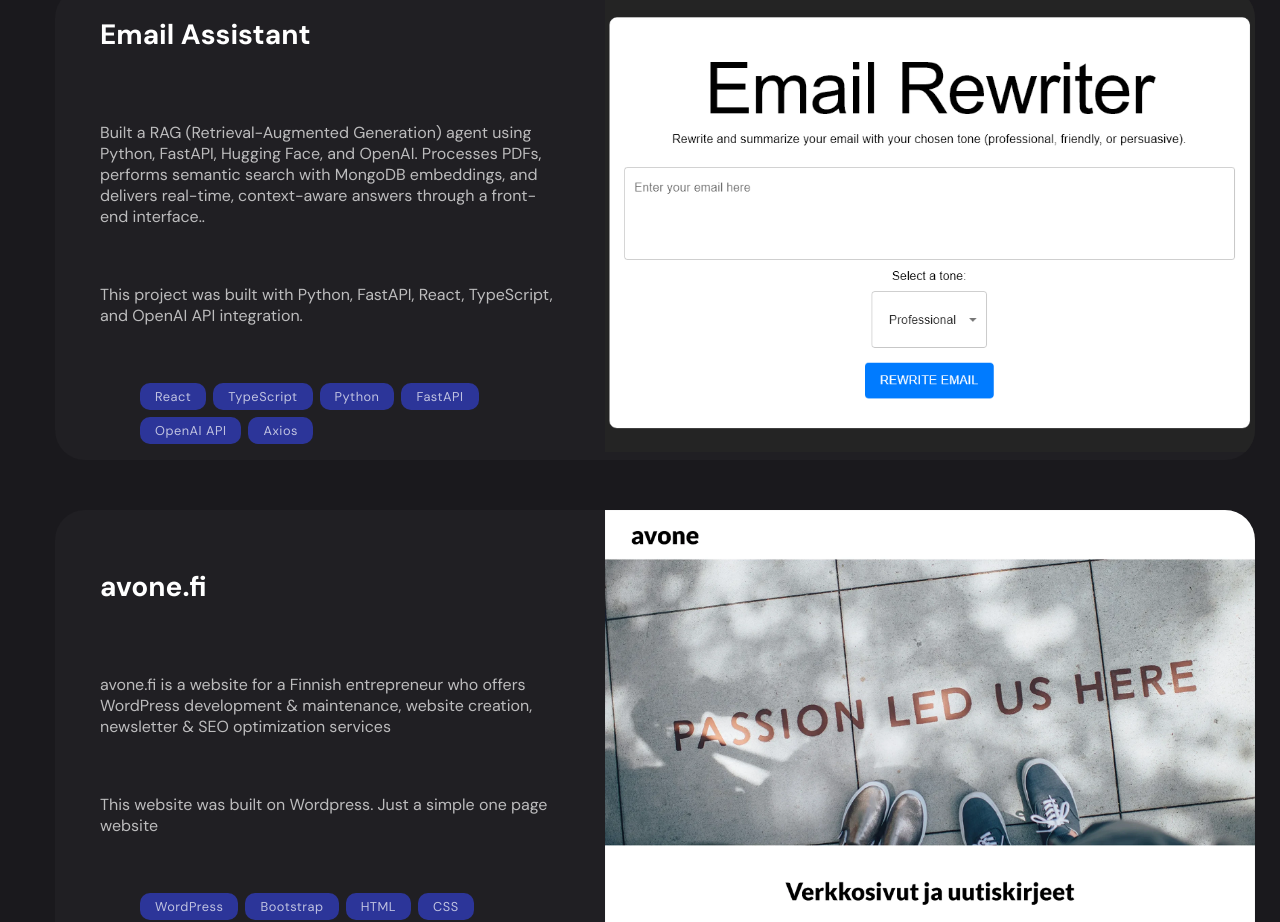
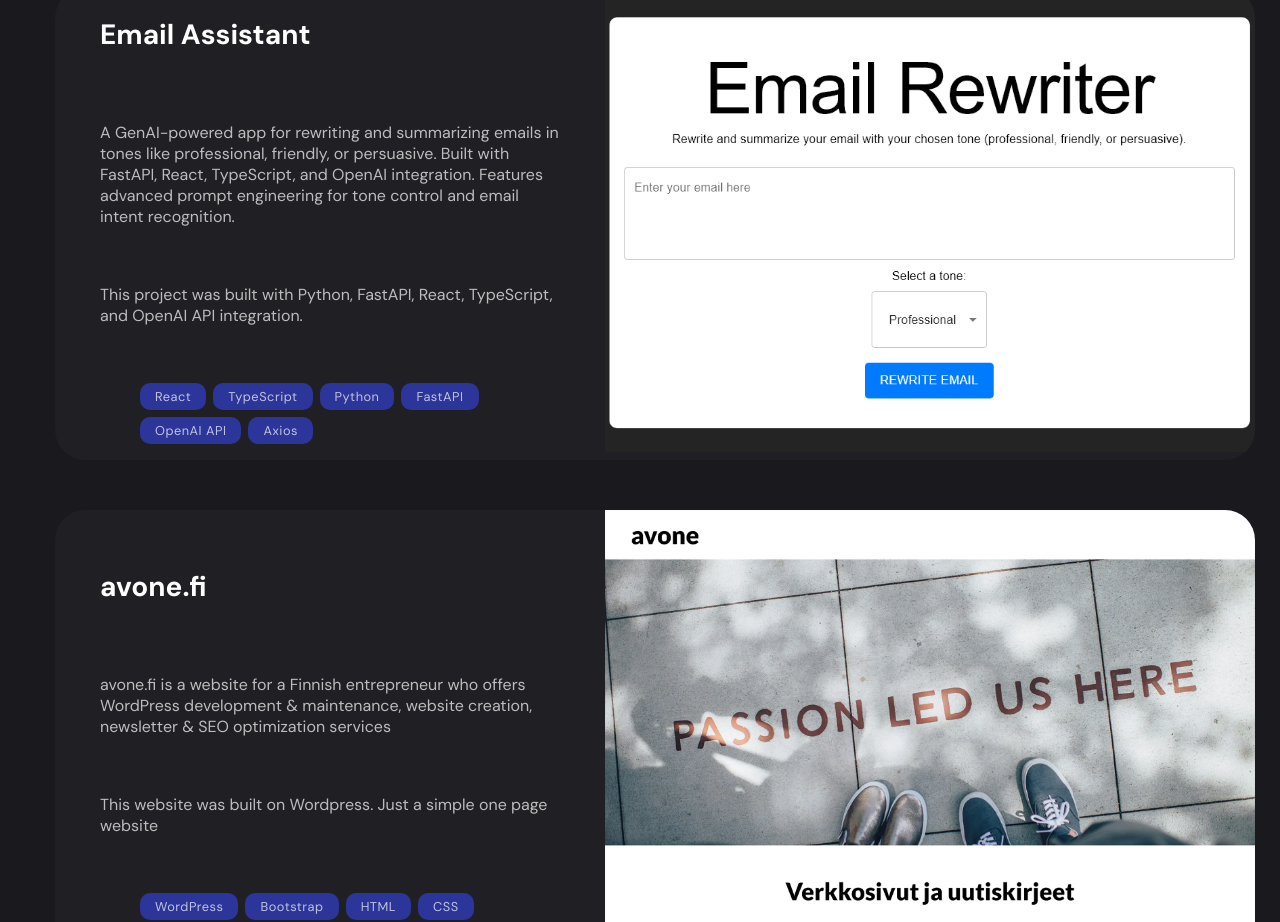
Before and after one commit to SebuBergman/Portfolio_WebApp, a React (Vite) app: page / in a window 1280 px wide. Shown: the part 4400-5322 px from the top of the page. Built offline with nearby package versions, Linux system fonts and the light colour scheme.

Commit message:
fix: fixed one of my projects data

```diff
--- a/src/components/projects/data.js
+++ b/src/components/projects/data.js
@@ -64,14 +64,14 @@ const projectsData = [
     title: "Email Assistant",
     img: "/email_assistant.webp",
     alt: "screenshot of The email assistant application",
-    desc: "Built a RAG (Retrieval-Augmented Generation) agent using Python, FastAPI, Hugging Face, and OpenAI. Processes PDFs, performs semantic search with MongoDB embeddings, and delivers real-time, context-aware answers through a front-end interface..",
+    desc: "A GenAI-powered app for rewriting and summarizing emails in tones like professional, friendly, or persuasive. Built with FastAPI, React, TypeScript, and OpenAI integration. Features advanced prompt engineering for tone control and email intent recognition.",
     aboutProject:
       "This project was built with Python, FastAPI, React, TypeScript, and OpenAI API integration.",
     tags: ["React", "TypeScript", "Python", "FastAPI", "OpenAI API", "Axios"],
     linktosite: "",
     youtubeID: "",
     aboutModal:
-      "This project is a GenAI-powered email rewriter built with FastAPI, React, TypeScript, and OpenAI integration. It allows users to rewrite and summarize emails in tones such as professional, friendly, or persuasive. By implementing advanced prompt engineering, it ensures precise tone control and intent recognition, offering an efficient communication tool.",
+      "This GenAI-powered app rewrites and summarizes emails in user-selected tones such as professional, friendly, and persuasive. Built with FastAPI, React, TypeScript, and OpenAI integration, it features advanced prompt engineering to ensure precise tone control and intent recognition. A seamless, productivity-enhancing tool for email communication.",
     modalLink: "Visit Github",
     imageSize: "80%",
   },
```
